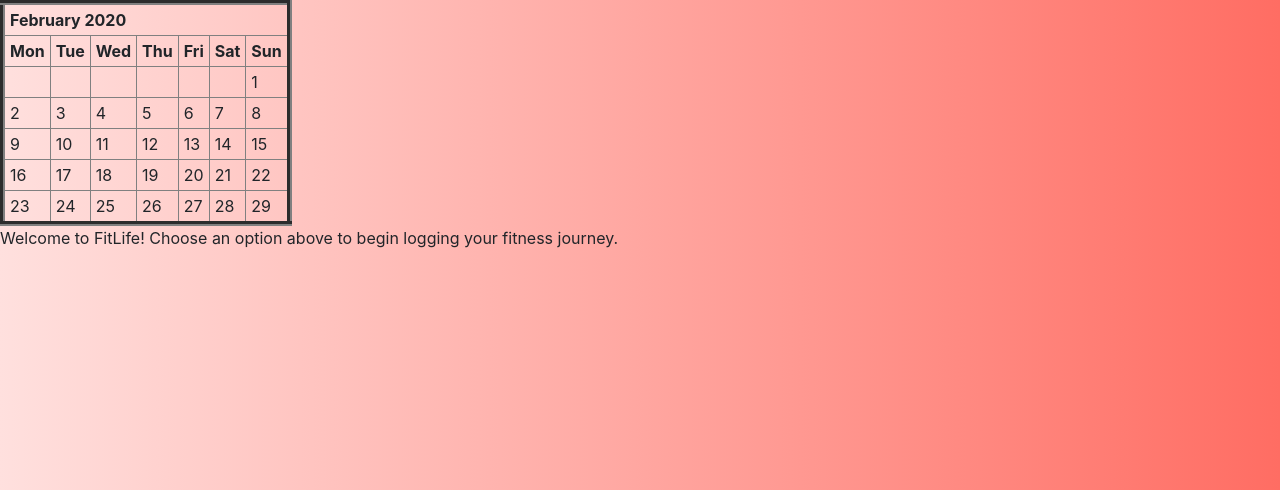
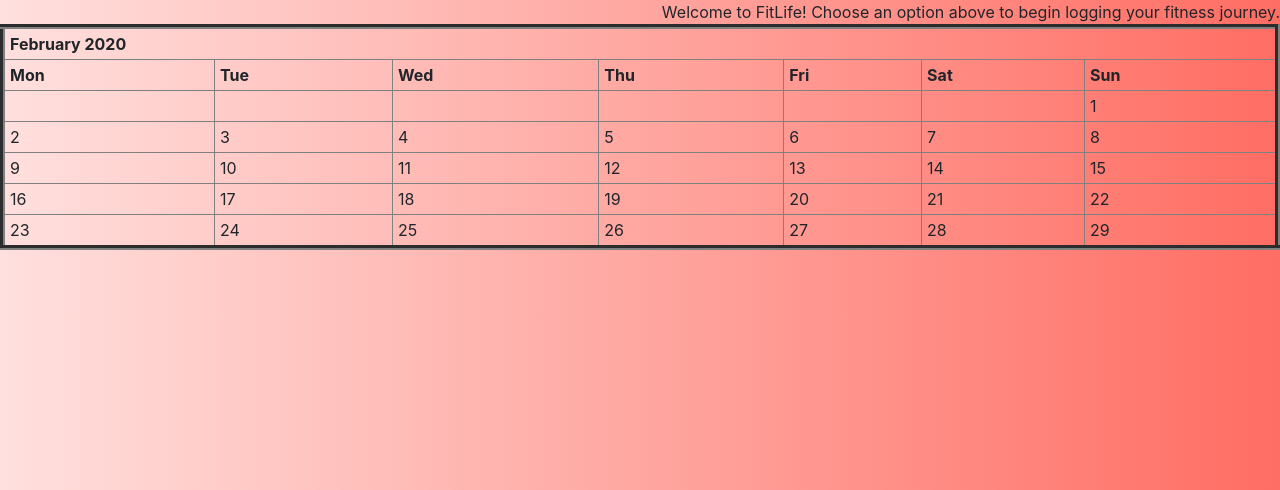
Before and after one commit to ngumina17/project4, a Django app: page / in a window 1280 px wide. Shown: the part 192-682 px from the top of the page. Run offline with Django 3.2, Linux system fonts and the light colour scheme; the visitor is signed in with stand-in values (Sample User, id 1); some libraries are stand-ins or nearby versions.

Commit message:
fixed css for calendar and welcome text

```diff
--- a/fit/static/css/fit.css
+++ b/fit/static/css/fit.css
@@ -61,3 +61,9 @@ body {
 .btn {
     color: black
 }
+
+
+.wrapper {
+    display: grid;
+    grid-column-gap: 10px;
+}
--- a/fit/templates/fit/user_dashboard.html
+++ b/fit/templates/fit/user_dashboard.html
@@ -1,5 +1,9 @@
 
 {% extends 'fit/base.html' %} {% block content %}
+
+<div class='wrapper'>
+<div class ='welcome' align='right'>Welcome to FitLife! Choose an option above to begin logging your fitness journey.</div>
+
 <table border="5" cellpadding="5" cellspacing="5" class="month">
 <tr><th colspan="7" class="month">February 2020</th></tr>
 <tr><th class="mon">Mon</th><th class="tue">Tue</th><th class="wed">Wed</th><th class="thu">Thu</th><th class="fri">Fri</th><th class="sat">Sat</th><th class="sun">Sun</th></tr>
@@ -10,12 +14,12 @@
 <tr><td class="mon">23</td><td class="tue">24</td><td class="wed">25</td><td class="thu">26</td><td class="fri">27</td><td class="sat">28</td><td class="sun">29</td></tr>
 
 </table>
-
-<div class ='welcome'>
-<p>Welcome to FitLife! Choose an option above to begin logging your fitness journey.</p>
 </div>
 
 
 
 
+
+
+
 {% endblock %}
```
